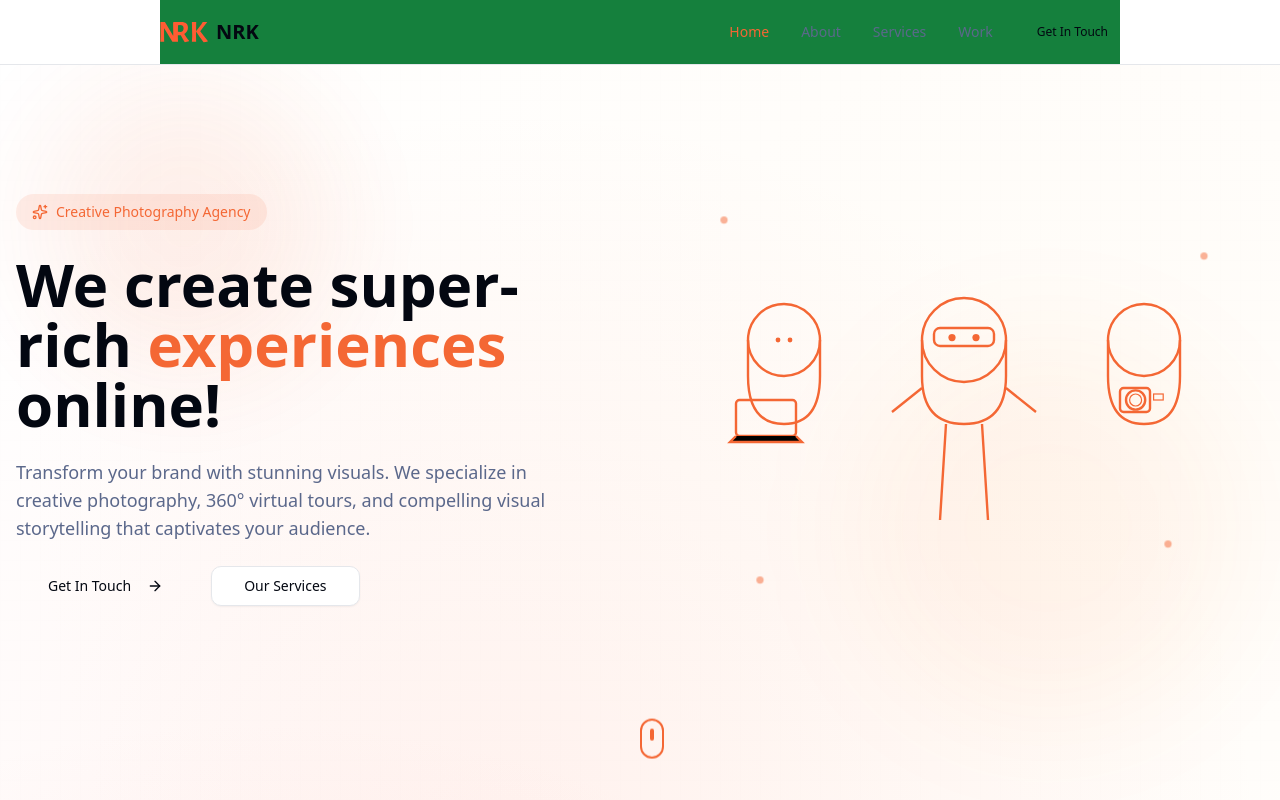
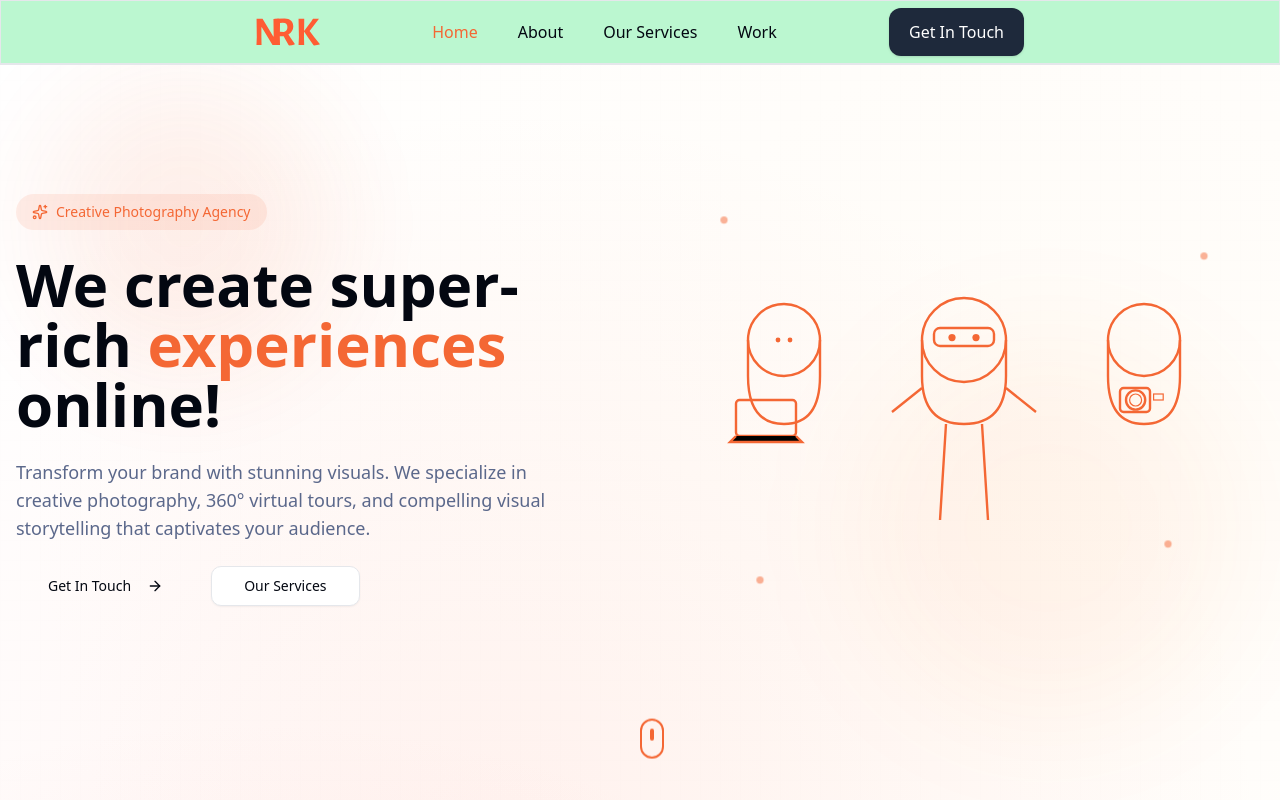
Before and after one commit to Shantanupokale/nrk-media-frontend, a React (Vite) app: page / in a window 1280 px wide. Shown: the top 800 px of the page. Built offline with nearby package versions, Linux system fonts and the light colour scheme.

Commit message:
Refactor Navbar component: rename Header to Navbar, update styling, and improve layout

```diff
--- a/src/App.jsx
+++ b/src/App.jsx
@@ -3,7 +3,7 @@ import { Toaster as Sonner } from "@/components/ui/sonner";
 import { TooltipProvider } from "@/components/ui/tooltip";
 import { QueryClient, QueryClientProvider } from "@tanstack/react-query";
 import { BrowserRouter, Routes, Route } from "react-router";
-import Header from "./components/Navbar";
+import Navbar from "./components/Navbar";
 import Footer from "./components/Footer";
 import Home from "./pages/Home";
 import About from "./pages/About";
@@ -16,7 +16,7 @@ const queryClient = new QueryClient();
 
 const Layout = ({ children }) => (
   <>
-    <Header />
+    <Navbar />
     <main>{children}</main>
     <Footer />
   </>
--- a/src/components/Navbar.jsx
+++ b/src/components/Navbar.jsx
@@ -1,90 +1,58 @@
-import { useState } from "react";
+import { Button } from "@/components/ui/button";
 import { Link, useLocation } from "react-router";
-import { Button } from "@/components/ui/button";
-import { Menu, X, Camera } from "lucide-react";
 
 const Navbar = () => {
-  const [isMenuOpen, setIsMenuOpen] = useState(false);
   const location = useLocation();
 
   const navLinks = [
     { href: "/", label: "Home" },
     { href: "/about", label: "About" },
-    { href: "/services", label: "Services" },
+    { href: "/services", label: "Our Services" },
     { href: "/work", label: "Work" },
   ];
 
   const isActive = (path) => location.pathname === path;
 
   return (
-    <div className="fixed top-0 left-0 right-0 z-50  bg-background/95 backdrop-blur-sm border-b border-border">
-      <div className="container mx-auto w-[75vw] bg-green-700">
-        <nav className="flex items-center justify-between  h-16">
+    <div className="fixed top-0 left-0 right-0 z-50 bg-background border-b border-border">
+      {/* Full-width bar */}
+      <nav className="w-full h-16 border bg-green-200 flex justify-center">
+        {/* Centered inner navbar */}
+        <div className="flex items-center justify-between w-[60vw]">
           {/* Logo */}
-          <Link to="/" className="flex items-center gap-2  group">
-           <img src="src\assets\NRK.svg" alt="" srcset="" className="w-12 h-12" />
-            <span className="text-xl font-bold text-foreground">NRK</span>
+          <Link to="/" className="flex items-center gap-2">
+            <img
+              src="/src/assets/NRK.svg"
+              alt="NRK Logo"
+              className="w-16 h-16"
+            />
           </Link>
 
           {/* Desktop Navigation */}
-          <div className="hidden md:flex items-center gap-8">
+          <div className="hidden md:flex items-center gap-10">
             {navLinks.map((link) => (
               <Link
                 key={link.href}
                 to={link.href}
-                className={`text-sm font-medium transition-colors hover:text-primary ${
-                  isActive(link.href) ? "text-primary" : "text-muted-foreground"
+                className={`text-base font-medium transition-colors hover:text-primary ${
+                  isActive(link.href)
+                    ? "text-primary"
+                    : "text-foreground"
                 }`}
               >
                 {link.label}
               </Link>
             ))}
-            <Link to="/contact">
-              <Button variant="hero" size="sm">
-                Get In Touch
-              </Button>
-            </Link>
           </div>
 
-          {/* Mobile Menu Button */}
-          <button
-            onClick={() => setIsMenuOpen(!isMenuOpen)}
-            className="md:hidden p-2"
-            aria-label="Toggle menu"
-          >
-            {isMenuOpen ? (
-              <X className="w-6 h-6 text-foreground" />
-            ) : (
-              <Menu className="w-6 h-6 text-foreground" />
-            )}
-          </button>
-        </nav>
-
-        {/* Mobile Navigation */}
-        {isMenuOpen && (
-          <div className="md:hidden py-4 border-t border-border animate-fade-in">
-            <div className="flex flex-col gap-4">
-              {navLinks.map((link) => (
-                <Link
-                  key={link.href}
-                  to={link.href}
-                  onClick={() => setIsMenuOpen(false)}
-                  className={`text-sm font-medium transition-colors hover:text-primary ${
-                    isActive(link.href) ? "text-primary" : "text-muted-foreground"
-                  }`}
-                >
-                  {link.label}
-                </Link>
-              ))}
-              <Link to="/contact" onClick={() => setIsMenuOpen(false)}>
-                <Button variant="hero" size="sm" className="w-full">
-                  Get In Touch
-                </Button>
-              </Link>
-            </div>
-          </div>
-        )}
-      </div>
+          {/* Contact Button */}
+          <Link to="/contact" className="hidden md:block">
+            <Button className="rounded-xl bg-[#1e293b] text-white hover:bg-[#334155] px-5 py-6 text-base">
+              Get In Touch
+            </Button>
+          </Link>
+        </div>
+      </nav>
     </div>
   );
 };
```
